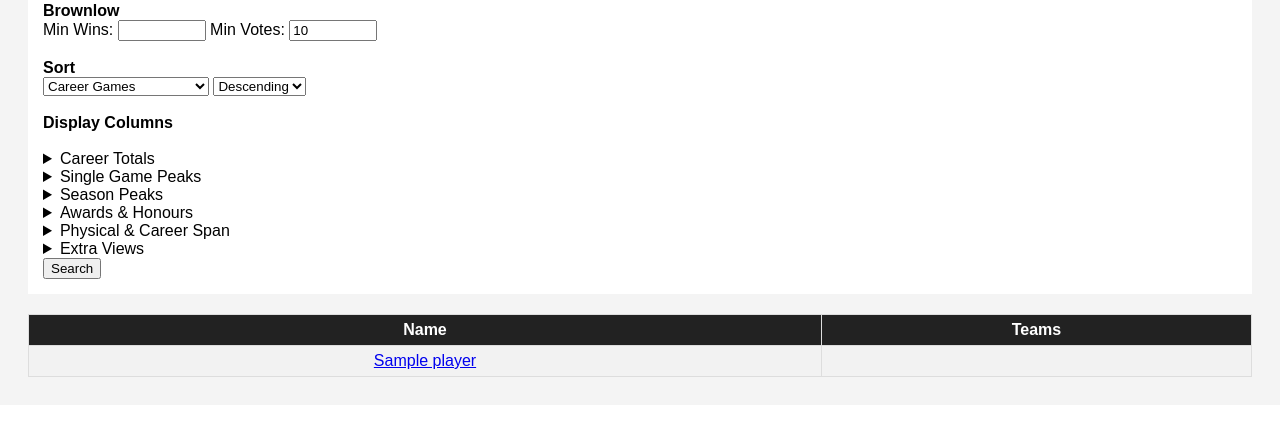
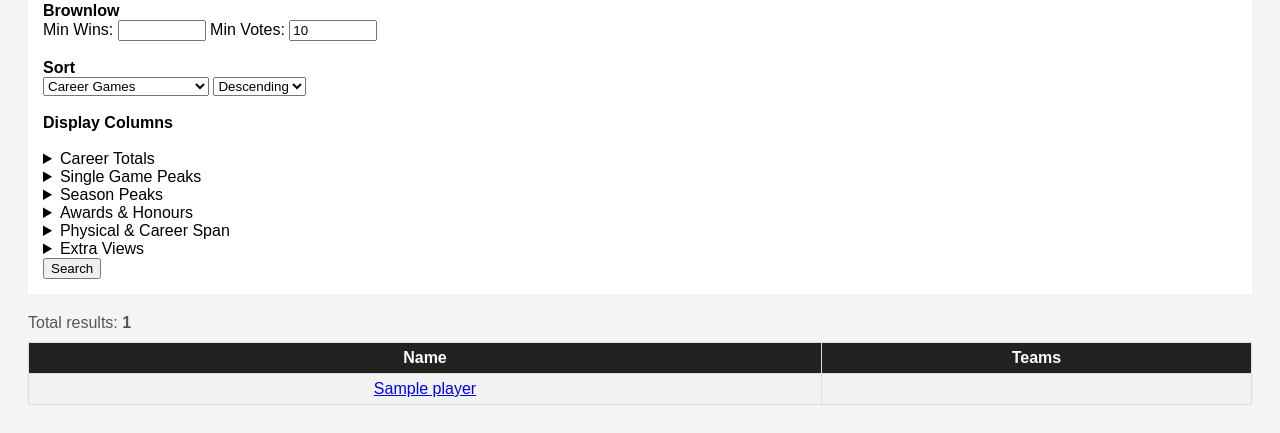
Before and after one commit to alexjvillani/afl-assistant, a Flask app: template Templates/index.html in a window 1280 px wide. Shown: the part 843-1276 px from the top of the page. Before the commit the page ends 1220 px from the top, so only its background shows below. Run offline with Flask 3, Linux system fonts and the light colour scheme; the template is opened without the code that fills it: most values are stand-ins (such as "Sample title", 1, 10 or a date in 2020).

Commit message:
Added a total results per query

```diff
--- a/Templates/index.html
+++ b/Templates/index.html
@@ -266,6 +266,10 @@
 </form>
 </div>
 
+<div style="margin-bottom:10px; color:#555;">
+    Total results: <strong>{{ total_results }}</strong>
+</div>
+
 <table>
 <tr>
     <th>Name</th>
--- a/app.py
+++ b/app.py
@@ -427,10 +427,12 @@
             filters[k] = val
 
     players = query_players(filters)
+    total_results = len(players)
 
     return render_template(
         "index.html",
         players=players,
+        total_results=total_results,
         teams=TEAM_OPTIONS,
         filters=filters,
         visible=visible,
```
